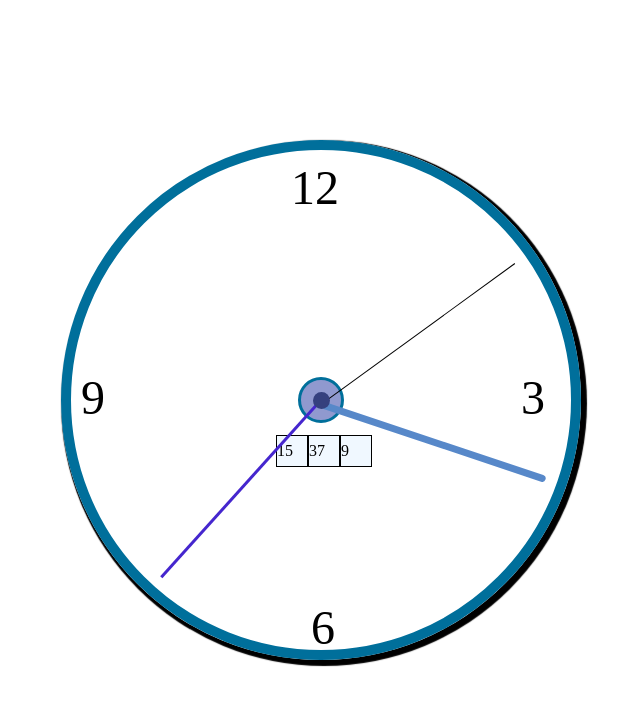
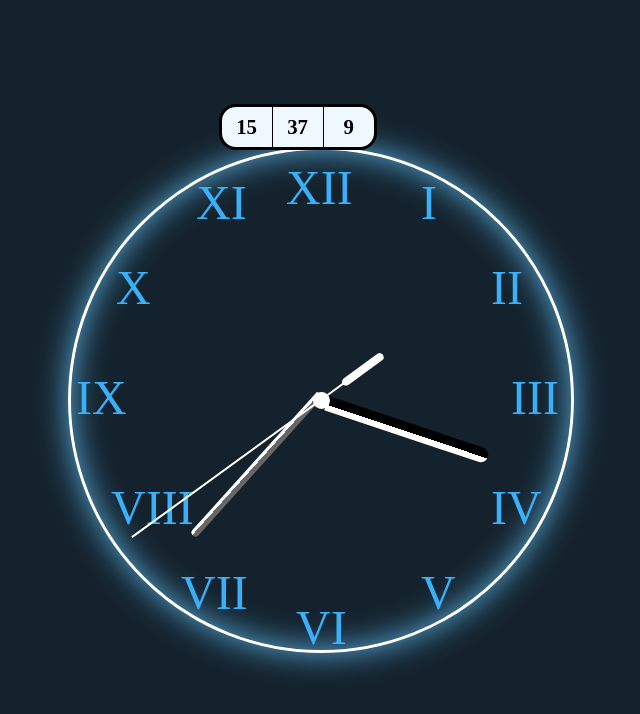
Before and after one commit to Zoriko81/Horloge-JS, a plain HTML site: page index.html in a window 1280 px wide. Shown: the whole page, without its empty margins (319-959 px from the left). Drawn offline with Linux system fonts and the light colour scheme.

Commit message:
Maj graphique, ajouts de tous les nombres et meilleur positionnement des aiguilles

```diff
--- a/index.html
+++ b/index.html
@@ -10,20 +10,28 @@
 <body>
 
     <div id="cadre">
-        <div class="nombre" id="nombre3">3</div>
-        <div class="nombre" id="nombre6">6</div>
-        <div class="nombre" id="nombre9">9</div>
-        <div class="nombre" id="nombre12">12</div>
-        <div id="affichageNum">
-        <div class="heureNum">23</div>
-        <div class="minuteNum">59</div>
-        <div class="secondeNum">59</div>
-        </div>
+        <div class="nombre" id="nombre1">I</div>
+        <div class="nombre" id="nombre2">II</div>
+        <div class="nombre" id="nombre3">III</div>
+        <div class="nombre" id="nombre4">IV</div>
+        <div class="nombre" id="nombre5">V</div>
+        <div class="nombre" id="nombre6">VI</div>
+        <div class="nombre" id="nombre7">VII</div>
+        <div class="nombre" id="nombre8">VIII</div>
+        <div class="nombre" id="nombre9">IX</div>
+        <div class="nombre" id="nombre10">X</div>
+        <div class="nombre" id="nombre11">XI</div>
+        <div class="nombre" id="nombre12">XII</div>
 
         <div id="heure"></div>
         <div id="minute"></div>
         <div id="seconde"></div>
     </div>
+    <div id="affichageNum">
+        <div class="heureNum">23</div>
+        <div class="minuteNum">59</div>
+        <div class="secondeNum">59</div>
+    </div>
 
 
 </body>
--- a/script.js
+++ b/script.js
@@ -29,6 +29,7 @@ function nbhorloge () {
     heureNum.innerHTML = `${now[0]}`
     minuteNum.innerHTML = `${now[1]}`
     secondeNum.innerHTML = `${now[2]}`
+
 }
 
 setInterval(nbhorloge, 100)
--- a/style.css
+++ b/style.css
@@ -1,7 +1,13 @@
 body {
-    background-color: rgb(255, 255, 255);
+    background-color: #14222d;
 }
 
+@keyframes fadeIn {
+    0% { opacity: 0; }
+    100% { opacity: 1; }
+  }
+
+/* Cadre */
 #cadre {
     position: absolute;
     margin: auto;
@@ -11,14 +17,15 @@ body {
     left: 0;
     right: 0;
     bottom: 0;
-    border: 10px solid rgb(0, 111, 155);
+    border: 3px solid white;
     border-radius: 100%;
-    box-shadow: 3px 3px 1px 3px rgb(0, 0, 0);
+    box-shadow: inset 0 0 2em #57acdb,
+    0 0 2em #57acdb;
 }
 
 #cadre::after {
     content: "";
-    background-color: rgb(53, 64, 126);
+    background-color: white;
     position: absolute;
     margin: auto;
     width: 17px;
@@ -30,80 +37,115 @@ body {
     border-radius: 100%;
 }
 
-#cadre::before {
-    content: "";
-    background-color: rgba(69, 85, 175, 0.596);
-    position: absolute;
-    margin: auto;
-    width: 40px;
-    height: 40px;
-    top: 0;
-    left: 0;
-    right: 0;
-    bottom: 0;
-    border-radius: 100%;
-    border: 3px solid rgb(0, 111, 155);
 
-}
-
+/* Affichage numérique */
 #affichageNum {
     display: flex;
     position: absolute;
-    top: 57%;
-    left: 41%;
+    top: 13%;
+    left: 42%;
+    border: 3px solid black;
+    border-radius: 17px;
+    background-color: aliceblue;
 }
 
 .heureNum, .minuteNum, .secondeNum {
-    width: 30px;
-    height: 30px;
-    border: 1px solid black;
-    background-color: aliceblue;
+    width: 50px;
+    height: 40px;
+    font-weight: bold;
     display: flex;
     align-items: center;
-    justify-items: center;
+    justify-content: center;
+    font-size: 1.3em;
 }
 
+.heureNum, .minuteNum {
+    border-right: 1px solid black;
+}
+
+/* Aiguilles */
 #heure {
     position: absolute;
-    background-color: rgb(87, 136, 201);
-    width: 7px;
-    height: 240px;
-    top: 2%;
-    right: 49%;
+    background: linear-gradient(to right, black 0%, black 60%, white 50%, white 0%);
+    width: 15px;
+    height: 170px;
+    top: 15.2%;
+    right: 45.5%;
     transform-origin: bottom left;
-    border-radius: 90px 90px 0px 0px;
+    border-radius: 350px 350px 0px 0px;
 }
 
 #minute {
     position: absolute;
-    background-color: rgb(69, 38, 206);
-    width: 3px;
-    height: 240px;
-    top: 2%;
-    right: 49%;
+    background: linear-gradient(to right, rgb(104, 103, 103) 0%, rgb(104, 103, 103) 60%, white 50%, white 0%);
+    width: 7.5px;
+    height: 190px;
+    top: 11.3%;
+    right: 48.2%;
     transform-origin: bottom left;
+    border-radius: 350px 350px 0px 0px;
 }
 
 #seconde {
     position: absolute;
-    background-color: black;
-    width: 1px;
-    height: 240px;
-    top: 3%;
+    background-color: white;
+    width: 2px;
+    height: 310px;
+    top: 34.6%;
     right: 50%;
-    transform-origin: bottom right;
+    transform-origin: center 25%;
+    border-radius: 350px 350px 0px 0px;
 }
 
+#seconde::before {
+    content: "";
+    position: absolute;
+    width: 5px;
+    height: 50px;
+    background-color: white;
+    border-bottom-right-radius: 70px;
+    border-top-right-radius: 50px;
+}
 
+#seconde::after {
+    content: "";
+    position: absolute;
+    right: 0%;
+    width: 5px;
+    height: 50px;
+    background-color: white;
+    border-bottom-left-radius: 70px;
+    border-top-left-radius: 50px;
+}
+
+/* Heures sur l'horloge*/
 .nombre {
-    font-size: 3em;;
+    font-size: 3em;
+    color: #39b1fa;
+
 }
 
 #nombre12 {
     position: absolute;
     top: 10px;
     right: 0;
-    left: 220px;
+    left: 215px;
+    bottom: 0;
+}
+
+#nombre1 {
+    position: absolute;
+    top: 25px;
+    right: 0;
+    left: 350px;
+    bottom: 0;
+}
+
+#nombre2 {
+    position: absolute;
+    top: 110px;
+    right: 0;
+    left: 420px;
     bottom: 0;
 }
 
@@ -111,7 +153,23 @@ body {
     position: absolute;
     top: 220px;
     right: 0;
-    left: 450px;
+    left: 440px;
+    bottom: 0;
+}
+
+#nombre4 {
+    position: absolute;
+    top: 330px;
+    right: 0;
+    left: 420px;
+    bottom: 0;
+}
+
+#nombre5 {
+    position: absolute;
+    top: 415px;
+    right: 0;
+    left: 350px;
     bottom: 0;
 }
 
@@ -119,7 +177,23 @@ body {
     position: absolute;
     top: 450px;
     right: 0;
-    left: 240px;
+    left: 225px;
+    bottom: 0;
+}
+
+#nombre7 {
+    position: absolute;
+    top: 415px;
+    right: 0;
+    left: 110px;
+    bottom: 0;
+}
+
+#nombre8 {
+    position: absolute;
+    top: 330px;
+    right: 0;
+    left: 40px;
     bottom: 0;
 }
 
@@ -127,6 +201,22 @@ body {
     position: absolute;
     top: 220px;
     right: 0;
-    left: 10px;
+    left: 5px;
     bottom: 0;
 }
+
+#nombre10 {
+    position: absolute;
+    top: 110px;
+    right: 0;
+    left: 45px;
+    bottom: 0;
+}
+
+#nombre11 {
+    position: absolute;
+    top: 25px;
+    right: 0;
+    left: 125px;
+    bottom: 0;
+}
```
